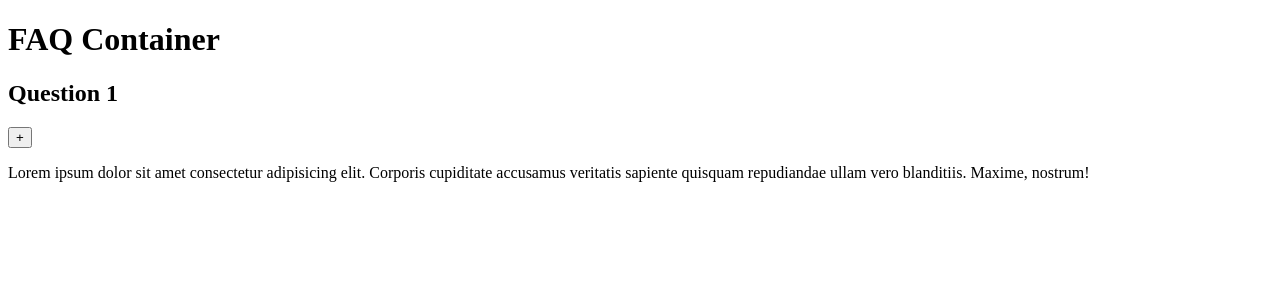
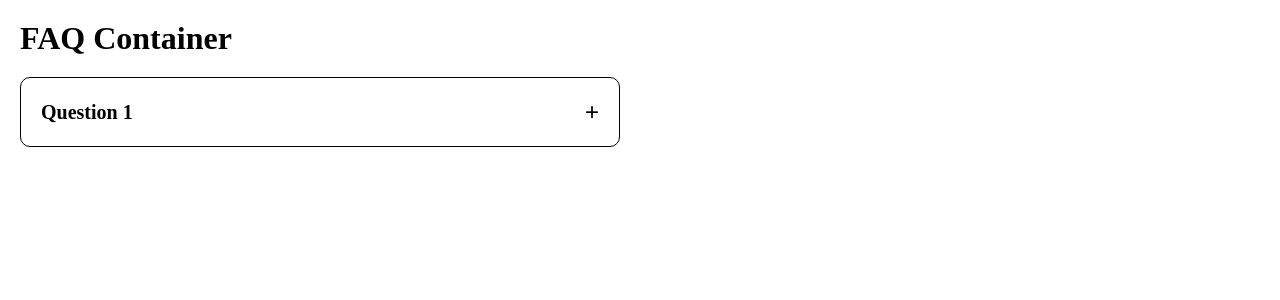
Before and after one commit to CandelaOlha/faq-component-react, a React (Vite) app: page / in a window 1280 px wide. Shown: the top 300 px of the page. Built offline with nearby package versions, Linux system fonts and the light colour scheme.

Commit message:
added basic styles

```diff
--- a/src/components/FaqContainer.jsx
+++ b/src/components/FaqContainer.jsx
@@ -1,9 +1,10 @@
+import "../styles/FaqContainer.css";
 import QuestionBlock from "./QuestionBlock";
 
 const FaqContainer = () => {
   return (
-    <div>
-      <h1>FAQ Container</h1>
+    <div className="faq-container">
+      <h1 className="headline">FAQ Container</h1>
       <QuestionBlock />
     </div>
   );
--- a/src/components/QuestionBlock.jsx
+++ b/src/components/QuestionBlock.jsx
@@ -1,3 +1,5 @@
+import "../styles/QuestionBlock.css";
+
 const QuestionBlock = () => {
   return (
     <div className="question">
--- /dev/null
+++ b/src/styles/FaqContainer.css
@@ -0,0 +1,12 @@
+@import "./_reset";
+
+.faq-container {
+  display: flex;
+  flex-direction: column;
+  margin: 20px;
+  max-width: 600px;
+}
+
+.headline {
+  margin-bottom: 20px;
+}
--- /dev/null
+++ b/src/styles/QuestionBlock.css
@@ -0,0 +1,29 @@
+@import "./_reset";
+
+.question {
+  border: 1px solid black;
+  border-radius: 10px;
+  padding: 20px;
+}
+
+.question-header {
+  align-items: center;
+  display: flex;
+  justify-content: space-between;
+}
+
+.question-header-text {
+  font-size: 20px;
+}
+
+.toggle-button {
+  background-color: transparent;
+  border: none;
+  font-size: 24px;
+}
+
+.answer {
+  display: none;
+  line-height: 1.4;
+  margin-top: 20px;
+}
--- /dev/null
+++ b/src/styles/_reset.css
@@ -0,0 +1,5 @@
+* {
+  box-sizing: border-box;
+  margin: 0;
+  padding: 0;
+}
```
